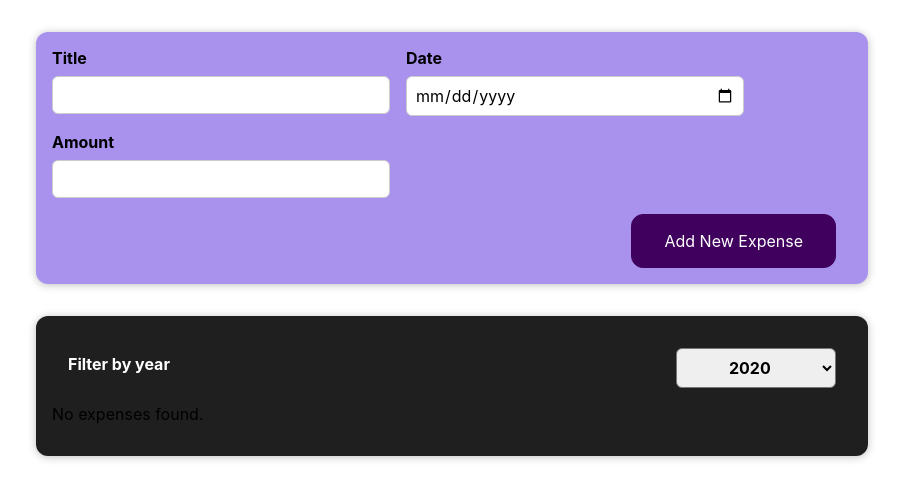
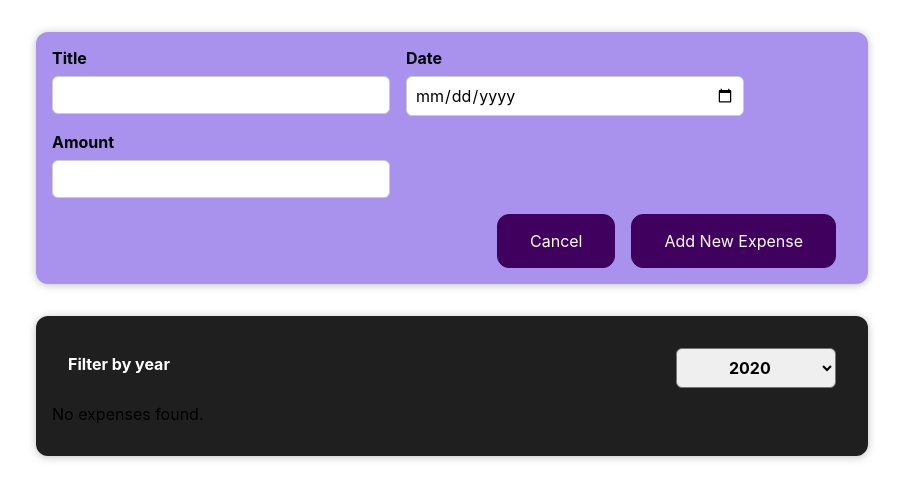
Before and after one commit to DanielDdungu/expense-tracker-app, a React (Create React App) app: page / in a window 1280 px wide. Both pictures are taken after a click on the button "Add New Expense". Shown: the top 500 px of the page, without its empty margins (188-1091 px from the left). Built offline with nearby package versions, Linux system fonts and the light colour scheme.

Commit message:
Added a dispalay form button

```diff
--- a/src/Components/NewExpenses/ExpenseForm.jsx
+++ b/src/Components/NewExpenses/ExpenseForm.jsx
@@ -80,6 +80,9 @@ const ExpenseForm = (props) => {
 
          </div>
          <div className='new-expense__actions'>
+        <button type="button" onClick={props.onCancel}>
+            Cancel
+        </button>
                     <button type='submit' >Add New Expense</button>
             </div>
     </form>
--- a/src/Components/NewExpenses/NewExpense.jsx
+++ b/src/Components/NewExpenses/NewExpense.jsx
@@ -1,22 +1,35 @@
-import React from 'react'
-import './NewExpense.css'
-import ExpenseForm from './ExpenseForm'
+import React, { useState } from "react";
+import "./NewExpense.css";
+import ExpenseForm from "./ExpenseForm";
 
 const NewExpense = (props) => {
-const saveExpenseDataHandler = (enteredExpenseData) => {
-  const expenseData = {
-         ...enteredExpenseData,
-        id : Math.random().toString
-  }
-  props.onAddExpense(expenseData)
-
+  const [isEditing, setIsEditing] = useState(false);
+  const saveExpenseDataHandler = (enteredExpenseData) => {
+    const expenseData = {
+      ...enteredExpenseData,
+      id: Math.random().toString,
+    };
+    props.onAddExpense(expenseData);
+  };
+  const startEditingHandler = () => {
+    setIsEditing(true);
+  };
+  const stopEditingHandler = () => {
+    setIsEditing(false);
+  };
+  return (
+    <div className="new-expense">
+      {!isEditing && (
+        <button onClick={startEditingHandler}>Add New Expense</button>
+      )}
+      {isEditing && (
+        <ExpenseForm
+          onSaveExpenseData={saveExpenseDataHandler}
+          onCancel={stopEditingHandler}
+        />
+      )}
+    </div>
+  );
 };
 
-  return (
-    <div className='new-expense'>
-        <ExpenseForm onSaveExpenseData={saveExpenseDataHandler}/>
-    </div>
-  )
-}
-
 export default NewExpense;
```
